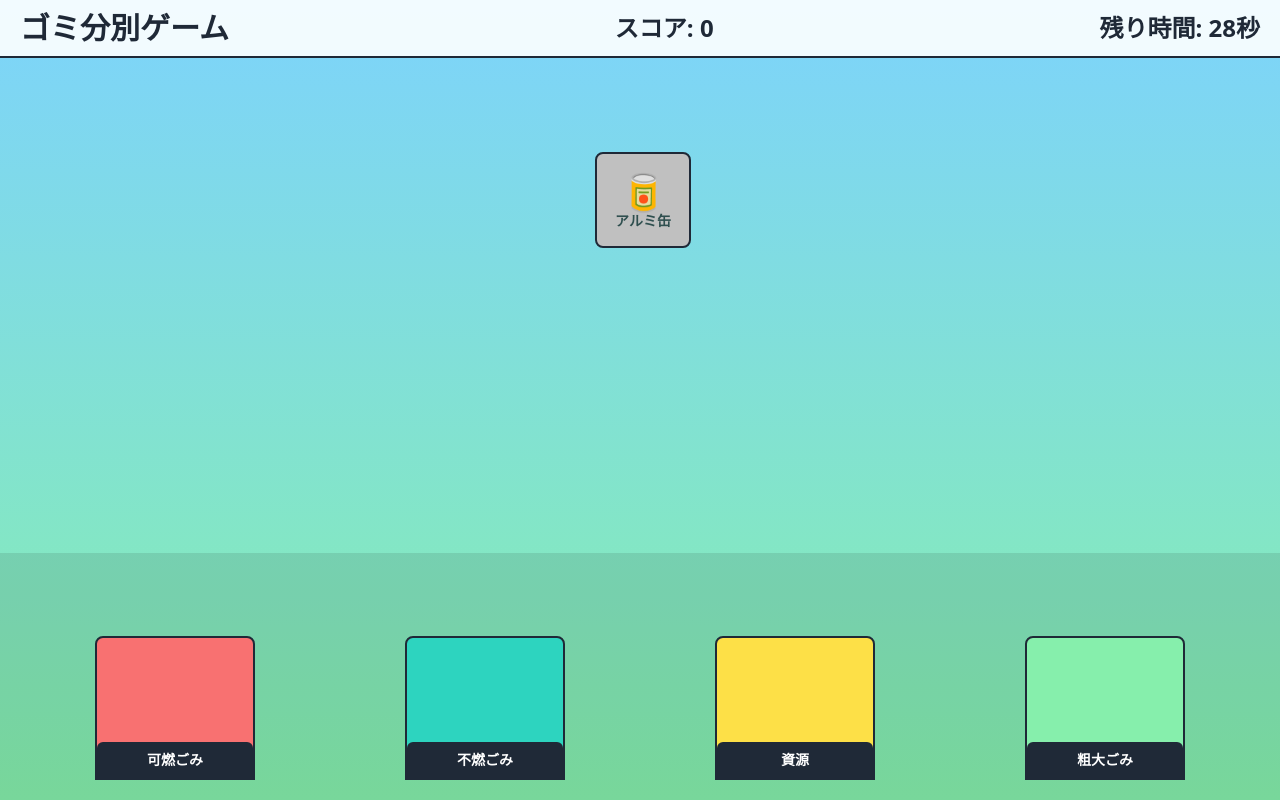
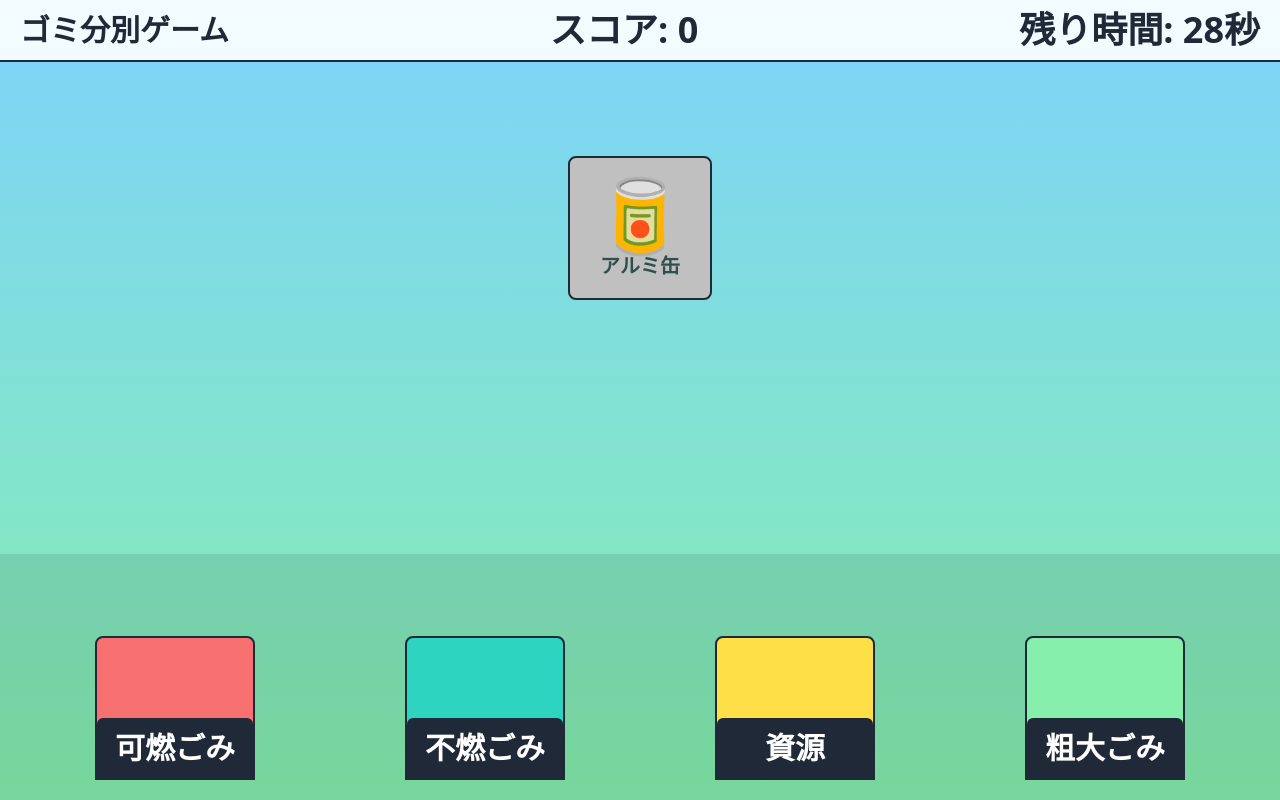
Before and after one commit to eycjur/garbage_sorting_game, a plain HTML site: page index.html in a window 1280 px wide. Both pictures are taken after a click on the button "🎮 ゲーム開始 🎮". Drawn offline with nearby package versions, Linux system fonts and the light colour scheme.

Commit message:
Increase the font size

```diff
--- a/index.html
+++ b/index.html
@@ -11,8 +11,8 @@
     <div id="game-container" class="w-full h-screen flex flex-col">
         <div id="header" class="bg-white bg-opacity-90 px-5 py-2.5 flex justify-between items-center border-b-2 border-gray-800 shrink-0">
             <h1 class="text-gray-800 text-3xl font-bold">ゴミ分別ゲーム</h1>
-            <div id="score" class="font-bold text-2xl text-gray-800">スコア: <span id="score-value">0</span></div>
-            <div id="timer" class="font-bold text-2xl text-gray-800">残り時間: <span id="timer-value">60</span>秒</div>
+            <div id="score" class="font-bold text-4xl text-gray-800">スコア: <span id="score-value">0</span></div>
+            <div id="timer" class="font-bold text-4xl text-gray-800">残り時間: <span id="timer-value">60</span>秒</div>
         </div>
 
         <div id="game-area" class="relative flex-1 w-full">
@@ -20,16 +20,16 @@
 
             <div id="bins-container" class="absolute bottom-0 left-0 w-full h-1/3 flex justify-around items-end p-5 bg-black bg-opacity-10">
                 <div class="bin w-40 h-36 border-2 border-gray-800 rounded-t-lg relative flex items-end justify-center cursor-pointer transition-transform hover:scale-105 bg-red-400" id="combustible-bin" data-type="combustible">
-                    <div class="bin-label bg-gray-800 text-white px-3 py-2 rounded-t-md font-bold text-sm text-center w-full">可燃ごみ</div>
+                    <div class="bin-label bg-gray-800 text-white px-4 py-3 rounded-t-md font-bold text-3xl text-center w-full">可燃ごみ</div>
                 </div>
                 <div class="bin w-40 h-36 border-2 border-gray-800 rounded-t-lg relative flex items-end justify-center cursor-pointer transition-transform hover:scale-105 bg-teal-400" id="non-combustible-bin" data-type="non-combustible">
-                    <div class="bin-label bg-gray-800 text-white px-3 py-2 rounded-t-md font-bold text-sm text-center w-full">不燃ごみ</div>
+                    <div class="bin-label bg-gray-800 text-white px-4 py-3 rounded-t-md font-bold text-3xl text-center w-full">不燃ごみ</div>
                 </div>
                 <div class="bin w-40 h-36 border-2 border-gray-800 rounded-t-lg relative flex items-end justify-center cursor-pointer transition-transform hover:scale-105 bg-yellow-300" id="resource-bin" data-type="resource">
-                    <div class="bin-label bg-gray-800 text-white px-3 py-2 rounded-t-md font-bold text-sm text-center w-full">資源</div>
+                    <div class="bin-label bg-gray-800 text-white px-4 py-3 rounded-t-md font-bold text-3xl text-center w-full">資源</div>
                 </div>
                 <div class="bin w-40 h-36 border-2 border-gray-800 rounded-t-lg relative flex items-end justify-center cursor-pointer transition-transform hover:scale-105 bg-green-300" id="bulky-bin" data-type="bulky">
-                    <div class="bin-label bg-gray-800 text-white px-3 py-2 rounded-t-md font-bold text-sm text-center w-full">粗大ごみ</div>
+                    <div class="bin-label bg-gray-800 text-white px-4 py-3 rounded-t-md font-bold text-3xl text-center w-full">粗大ごみ</div>
                 </div>
             </div>
         </div>
--- a/script.js
+++ b/script.js
@@ -151,14 +151,14 @@ class GarbageSortingGame {
         const garbageElement = document.createElement('div');
 
         // DOM要素の設定
-        garbageElement.className = `absolute w-24 h-24 rounded-lg cursor-grab transition-transform duration-100 z-10 flex flex-col items-center justify-center text-xl border-2 border-gray-800 font-bold text-center p-1 select-none garbage-item ${garbageType.name}`;
-        garbageElement.innerHTML = `<div class="text-4xl mb-0.5">${garbageType.emoji}</div><div class="text-sm font-bold leading-none">${garbageType.label}</div>`;
+        garbageElement.className = `absolute w-36 h-36 rounded-lg cursor-grab transition-transform duration-100 z-10 flex flex-col items-center justify-center text-xl border-2 border-gray-800 font-bold text-center p-2 select-none garbage-item ${garbageType.name}`;
+        garbageElement.innerHTML = `<div class="text-7xl mb-1">${garbageType.emoji}</div><div class="text-xl font-bold leading-tight">${garbageType.label}</div>`;
         garbageElement.dataset.type = garbageType.type;
         garbageElement.dataset.points = garbageType.points;
 
-        // 画面中央に配置（アイテム幅90pxを考慮）
+        // 画面中央に配置（アイテム幅144pxを考慮）
         const fallingZone = document.getElementById('falling-zone');
-        const centerX = (fallingZone.offsetWidth - 90) / 2;
+        const centerX = (fallingZone.offsetWidth - 144) / 2;
 
         garbageElement.style.left = centerX + 'px';
         garbageElement.style.top = '0px';
@@ -188,11 +188,11 @@ class GarbageSortingGame {
                 item.y += item.speed;
                 item.element.style.top = item.y + 'px';
 
-                // 落下エリアの下端に到達したかチェック
+                // 落下エリアの下端に到達したかチェック（少し早めに判定）
                 const fallingZone = document.getElementById('falling-zone');
-                if (item.y > fallingZone.offsetHeight) {
+                if (item.y > fallingZone.offsetHeight - 60) {
                     // 落下時にゴミ箱判定を行う（アイテム中央のX座標で判定）
-                    const targetBin = this.getBinAtPosition(item.x + 45);
+                    const targetBin = this.getBinAtPosition(item.x + 72);
 
                     if (targetBin) {
                         // ゴミ箱に落ちた場合の自動分別判定
@@ -442,7 +442,7 @@ class GarbageSortingGame {
         // 落下データを復元し、エリア内に制限
         const newItem = {
             element: this.draggedItem,
-            x: Math.max(0, Math.min(relativeX, fallingZone.offsetWidth - 90)),
+            x: Math.max(0, Math.min(relativeX, fallingZone.offsetWidth - 144)),
             y: Math.max(0, relativeY),
             speed: this.draggedItemData.speed
         };
```
